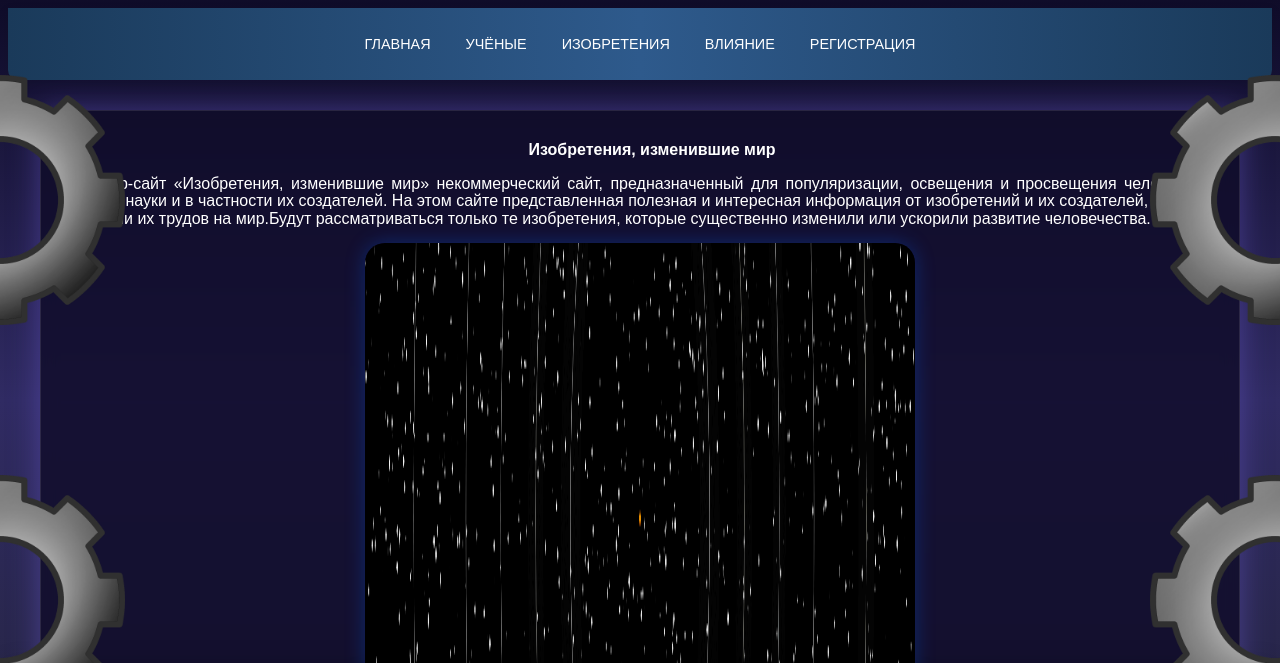
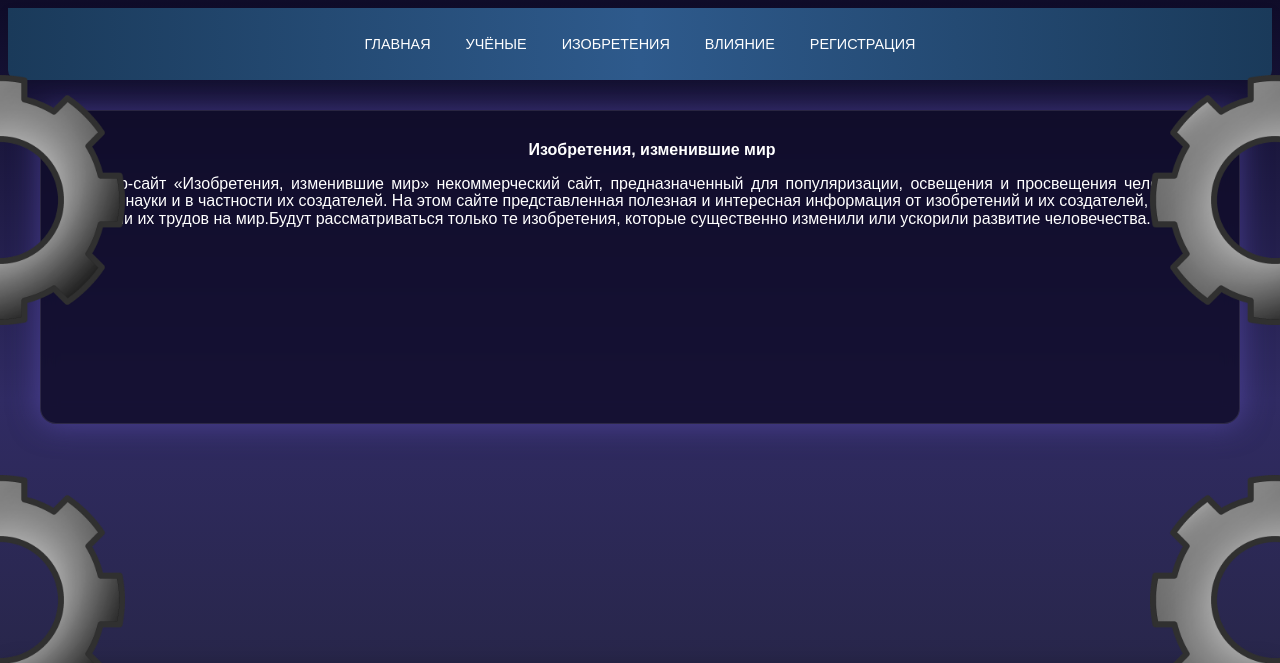
Before and after one commit to good161/efremov.github.io, a plain HTML site: page index.html in a window 1280 px wide. Shown: the top 663 px of the page. Drawn offline with Linux system fonts and the light colour scheme.

Commit message:
Update index.html

```diff
--- a/index.html
+++ b/index.html
@@ -9,7 +9,6 @@
     <div class="page-text">
       <div class="card textA">
         <div>
-
           <div style="text-align: center;"><b>Изобретения, изменившие мир</b></div>
           <p style="text-align: justify;">Web-сайт «Изобретения, изменившие мир» некоммерческий сайт, предназначенный
             для популяризации, освещения и просвещения человека о трудах науки и в частности
@@ -17,11 +16,9 @@
             и их создателей, а также влиянии их трудов на мир.Будут рассматриваться только те
             изобретения, которые существенно изменили или ускорили развитие человечества.</p>
           </div>
-          <main id="spaceSimulation">
-              <div id="celestialContainer">
-                  <canvas id="universeCanvas"></canvas>
-              </div>
-          </main>
+          <div id="solar-system">
+        <canvas id="canvas"></canvas>
+    </div>
     </div>
     <script async src="js/styles.js"></script>
     <script src="js/footer_html.js"></script>
```
